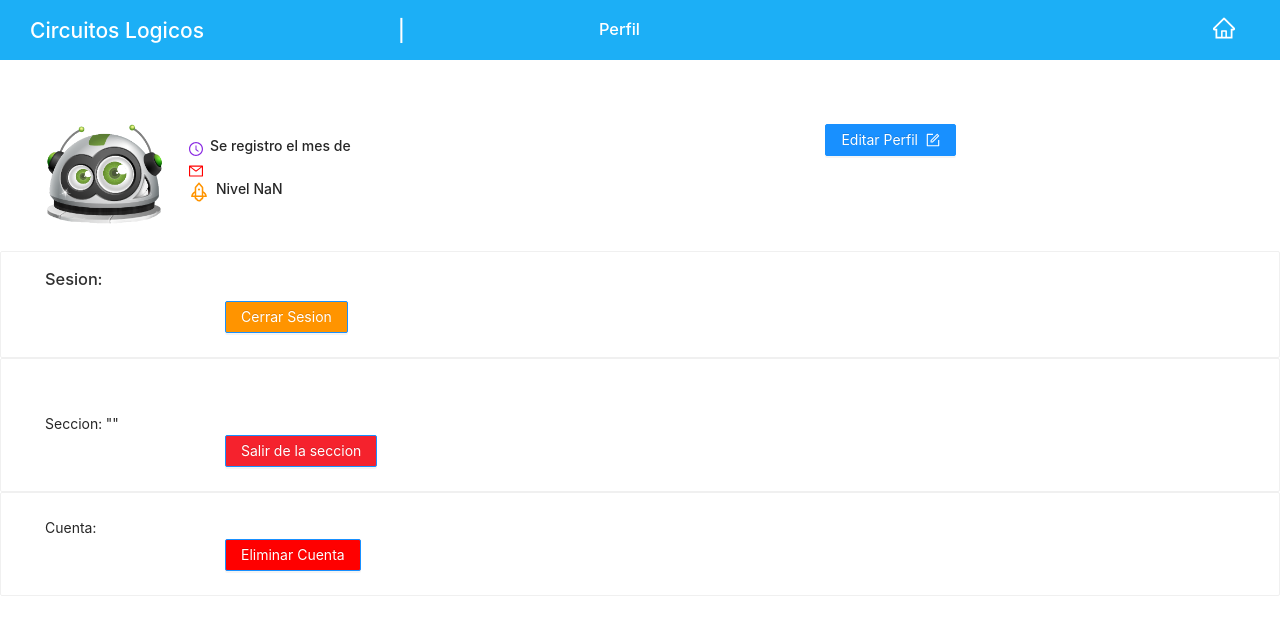
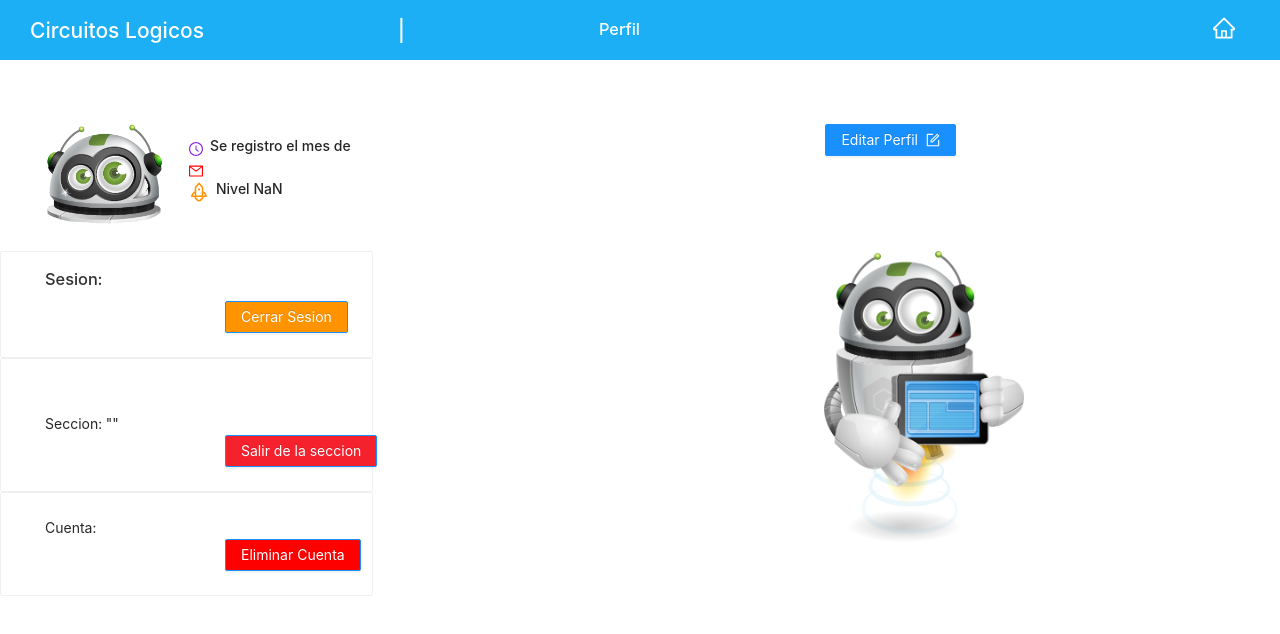
Before and after one commit to 0trebeh/Aula_Virtual, a React (Create React App) app: page /profile in a window 1280 px wide. Shown: the top 634 px of the page. Built offline with nearby package versions, Linux system fonts and the light colour scheme; no server answers; the HTML template or start-up script is replaced by a standard one.

Commit message:
final final, ahora si. Retoques al perfil

```diff
--- a/src/pages/profile/profile.tsx
+++ b/src/pages/profile/profile.tsx
@@ -4,8 +4,9 @@ import {auth} from '../../firebase';
 import {fs} from '../../firebase';
 
 import profile_robot from '../../img/profile-face.png';
+import profile from '../../img/profile.png';
 
-import {  Image, Card, Form, Input, Button, Modal, Popconfirm, message} from 'antd';
+import {  Image, Card, Form, Input, Button, Modal, Popconfirm, message, Tooltip} from 'antd';
 import {
   ClockCircleOutlined,
   FormOutlined,
@@ -155,6 +156,8 @@ const Profile = () => {
               <Button type="primary" onClick={() => setVisible(!Visible)} > Editar Perfil <FormOutlined /></Button>
             </div>
           </Card>
+          <div style={{width: "80%", display:"flex", justifyContent:"space-between",}}>
+            <div>
               <Card bodyStyle={{width:"60%", marginLeft:20, paddingTop: 15}}>
                 <h3>Sesion:</h3>
                 <Button style={{backgroundColor: "#ff9400", marginLeft:180}} type="primary" onClick={signOut}> Cerrar Sesion</Button>
@@ -192,6 +195,19 @@ const Profile = () => {
                   </Popconfirm>
                   </div>
               </Card>
+            </div>
+            <div className="robot-home">
+              <Tooltip placement="leftTop" color="#1890ff"
+                title={"Tus datos estan aqui!"}
+              >
+                <Image
+                  width={200}
+                  preview={false}
+                  src={profile}
+                />
+              </Tooltip>
+            </div>
+          </div>
 
           <Modal title="Editar perfil" visible={Visible}
             footer={null}
```
Also changed, not shown: src/img/profile.png (renamed from src/img/kisspng-binary-option-robot-software-automated-trading-sys-5affa31106b753.3078502015267028650275.png). Lines whose indentation alone changed are shown as unchanged.
